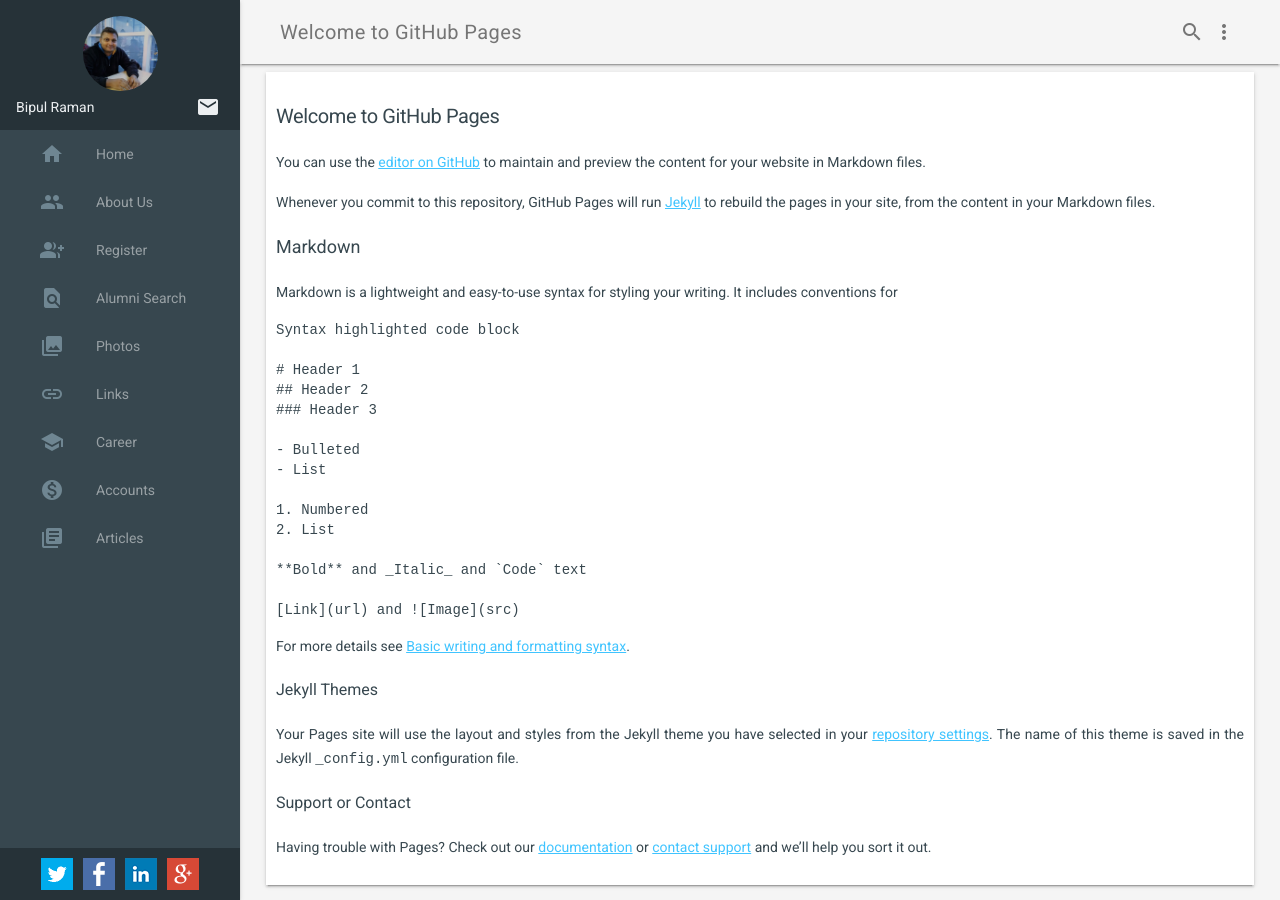
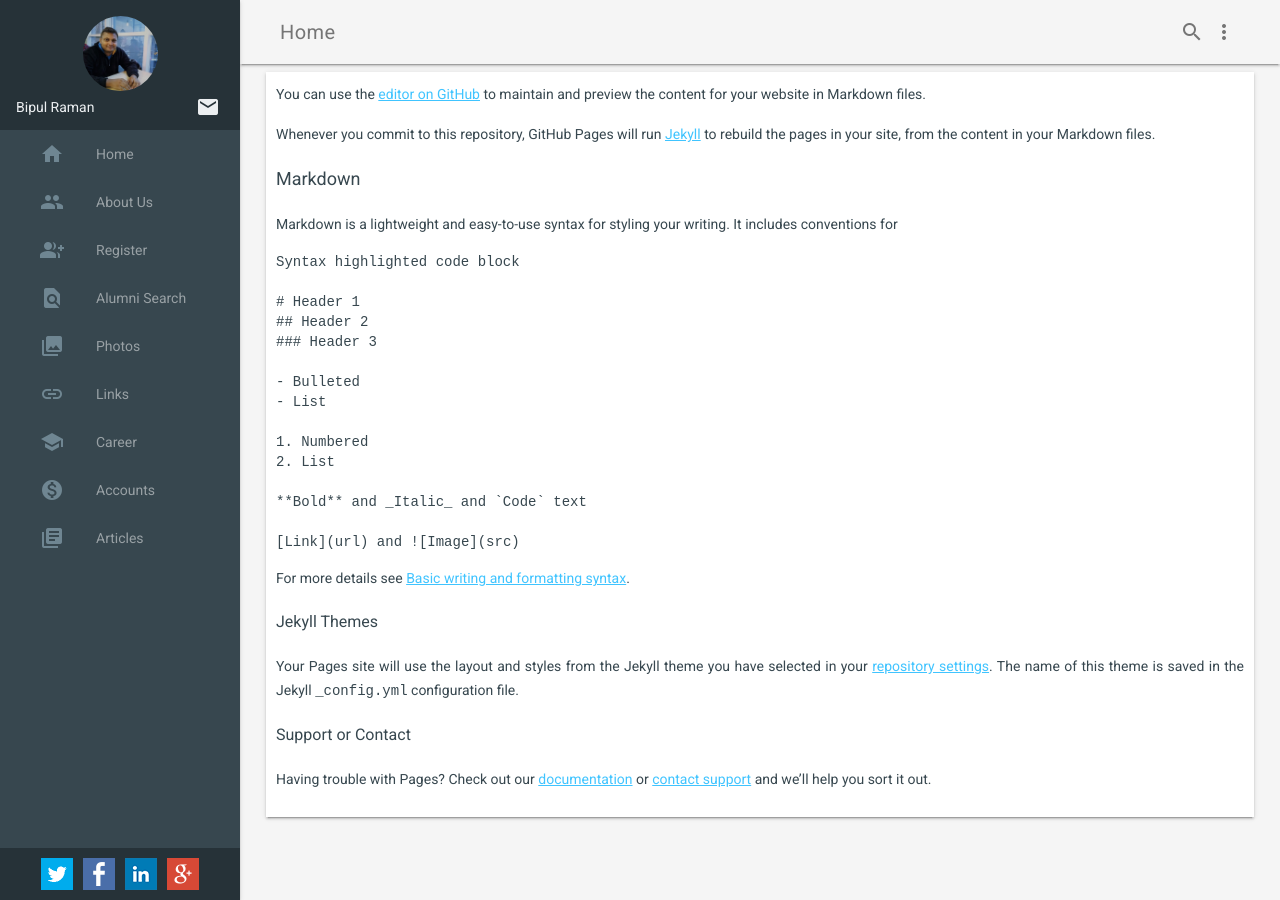
Before and after one commit to BipulRaman/JNVSAA, a Jekyll site: the page built from index.md, in a window 1280 px wide. Built offline with Jekyll 4.4.1, drawn with Linux system fonts in a browser that asks for light colours; nearby versions of some CDN libraries; our own code applies the rules of GitHub Pages for plain Markdown files.

Commit message:
Update index.md

```diff
--- a/index.md
+++ b/index.md
@@ -1,4 +1,6 @@
-# Welcome to GitHub Pages
+---
+title: Home
+---
 
 You can use the [editor on GitHub](https://github.com/BipulRaman/JNVSAA/edit/gh-pages/index.md) to maintain and preview the content for your website in Markdown files.
 
```
